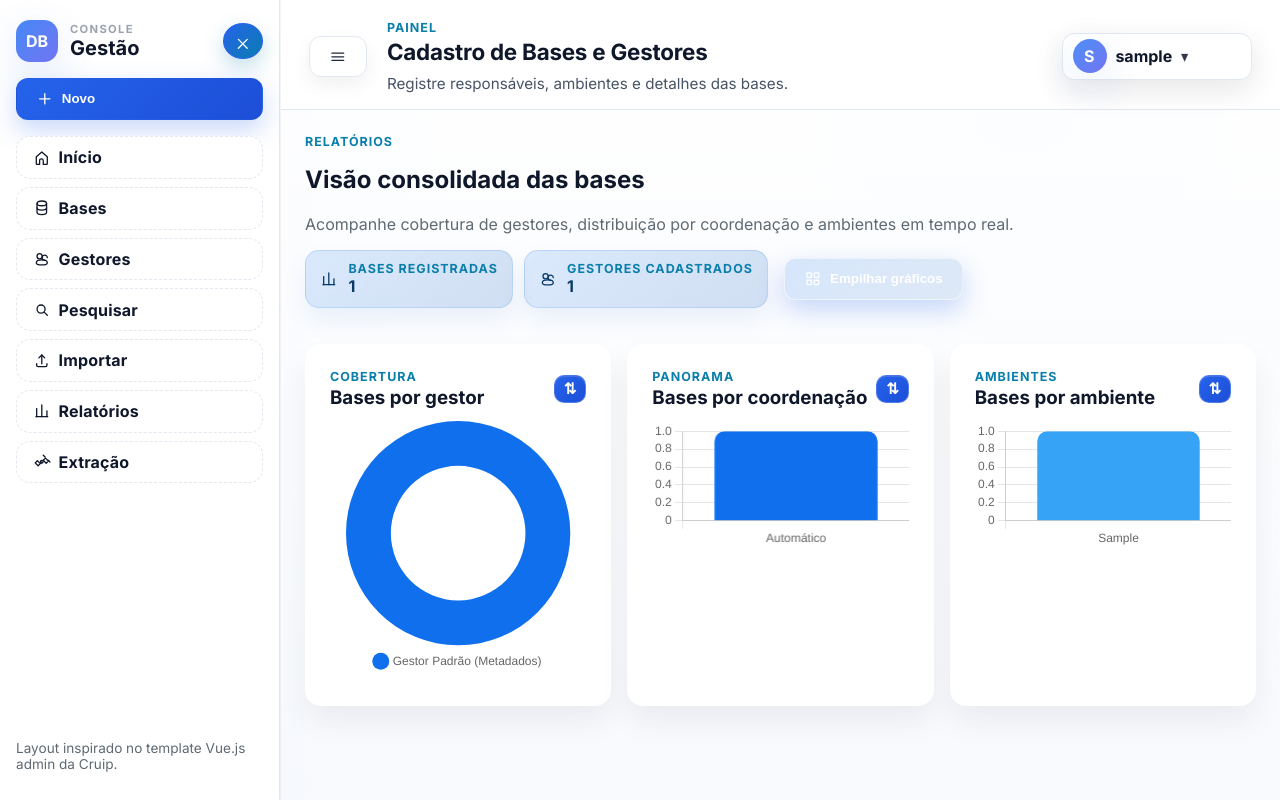
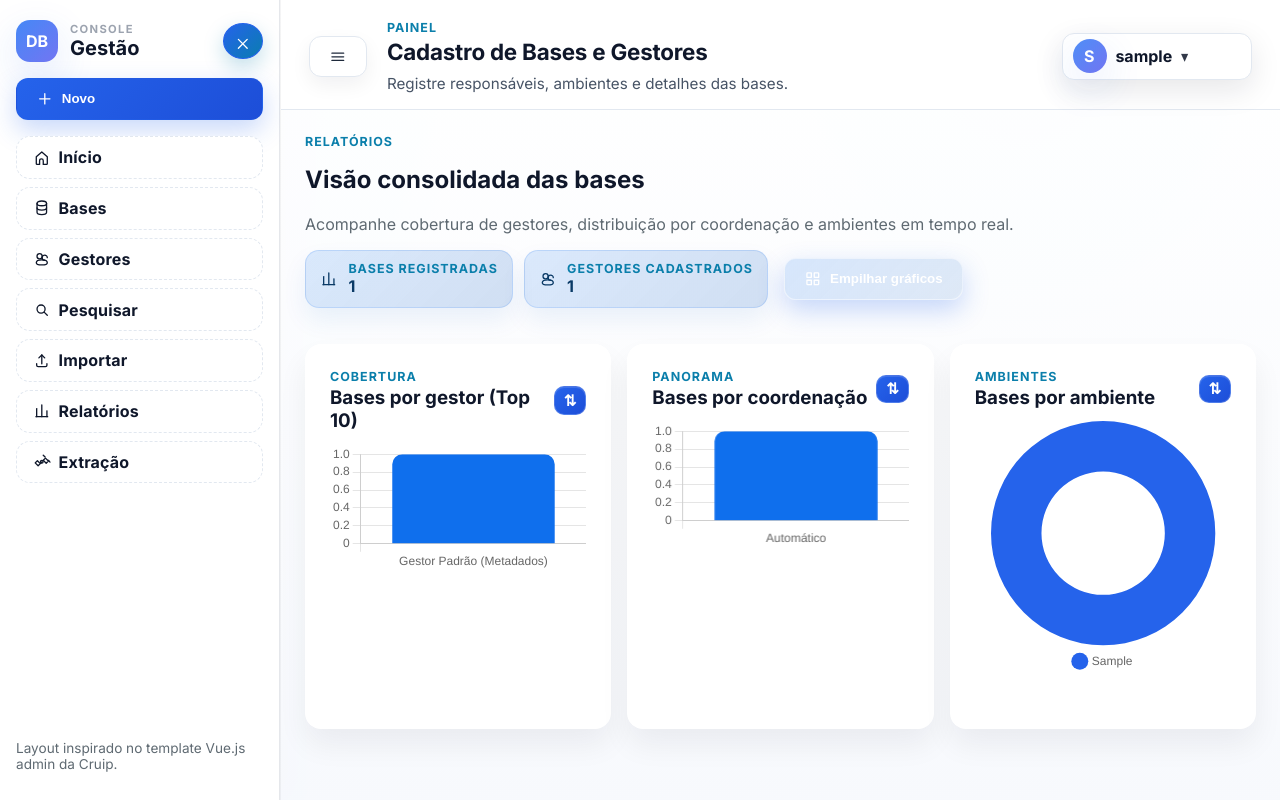
Before and after one commit to leandrojtv/Arquivos, a Flask app: page /relatorios in a window 1280 px wide. Run offline with Flask 3, Linux system fonts and the light colour scheme; the visitor is signed in with stand-in values (Sample User, id 1); data comes from the database, SQL or seed files in the repository; tables that the repository leaves empty hold one stand-in row (values such as "Sample post").

Commit message:
Refine reports with filtered coverage bar and colored env pie

```diff
--- a/app.py
+++ b/app.py
@@ -1436,6 +1436,7 @@ def reports():
         LEFT JOIN gestors g ON g.id = b.gestor_id
         GROUP BY label
         ORDER BY total DESC, label ASC
+        LIMIT 10
         """
     )
     coord_rows = query_db(
@@ -1458,7 +1459,7 @@ def reports():
 
     data = {
         "total_gestors": query_db("SELECT COUNT(*) as total FROM gestors")[0]["total"],
-        "total_bases": sum((row["total"] or 0) for row in coverage_rows),
+        "total_bases": query_db("SELECT COUNT(*) as total FROM bases")[0]["total"],
         "coverage_labels": [row["label"] or "Sem gestor" for row in coverage_rows],
         "coverage_values": [row["total"] for row in coverage_rows],
         "coord_labels": [row["label"] or "Sem coordenação" for row in coord_rows],
--- a/templates/reports.html
+++ b/templates/reports.html
@@ -39,7 +39,7 @@
     <div class="card-header">
       <div>
         <p class="eyebrow">Cobertura</p>
-        <h3>Bases por gestor</h3>
+        <h3>Bases por gestor (Top 10)</h3>
       </div>
       <div class="card-actions">
         <button type="button" class="ghost drag-handle" aria-label="Arraste para reposicionar" title="Arraste para reposicionar">
@@ -97,6 +97,7 @@
   const envValues = {{ env_values|tojson }};
 
   const palette = ["#0f6fed", "#7cc4ff", "#36a3f7", "#9dd5ff", "#1d9bf0", "#74a9f2", "#b7d8ff", "#5090ea"];
+  const envPalette = ["#2563eb", "#f59e0b", "#10b981", "#ef4444", "#a855f7", "#06b6d4", "#f97316", "#14b8a6", "#6366f1", "#84cc16"];
   const muted = "#cbd5e1";
 
   const renderChart = (ctxId, config) => {
@@ -216,26 +217,24 @@
   };
 
   renderChart("coverageChart", {
-    type: "doughnut",
+    type: "bar",
     data: {
       labels: coverageLabels,
       datasets: [
         {
+          label: "Bases",
           data: coverageValues,
           backgroundColor: coverageLabels.map((_, idx) => palette[idx % palette.length]),
-          borderWidth: 0,
+          borderRadius: 10,
         },
       ],
     },
     options: {
-      responsive: true,
-      plugins: {
-        legend: {
-          position: "bottom",
-          labels: { usePointStyle: true },
-        },
+      scales: {
+        x: { ticks: { autoSkip: false, maxRotation: 45, minRotation: 0 } },
+        y: { beginAtZero: true, precision: 0 },
       },
-      cutout: "60%",
+      plugins: { legend: { display: false } },
     },
   });
 
@@ -262,24 +261,26 @@
   });
 
   renderChart("envChart", {
-    type: "bar",
+    type: "doughnut",
     data: {
       labels: envLabels,
       datasets: [
         {
-          label: "Bases",
           data: envValues,
-          backgroundColor: envLabels.map((_, idx) => palette[(idx + 2) % palette.length]),
-          borderRadius: 10,
+          backgroundColor: envLabels.map((_, idx) => envPalette[idx % envPalette.length]),
+          borderWidth: 0,
         },
       ],
     },
     options: {
-      scales: {
-        x: { ticks: { autoSkip: false, maxRotation: 45, minRotation: 0 } },
-        y: { beginAtZero: true, precision: 0 },
+      responsive: true,
+      plugins: {
+        legend: {
+          position: "bottom",
+          labels: { usePointStyle: true },
+        },
       },
-      plugins: { legend: { display: false } },
+      cutout: "55%",
     },
   });
 
```
